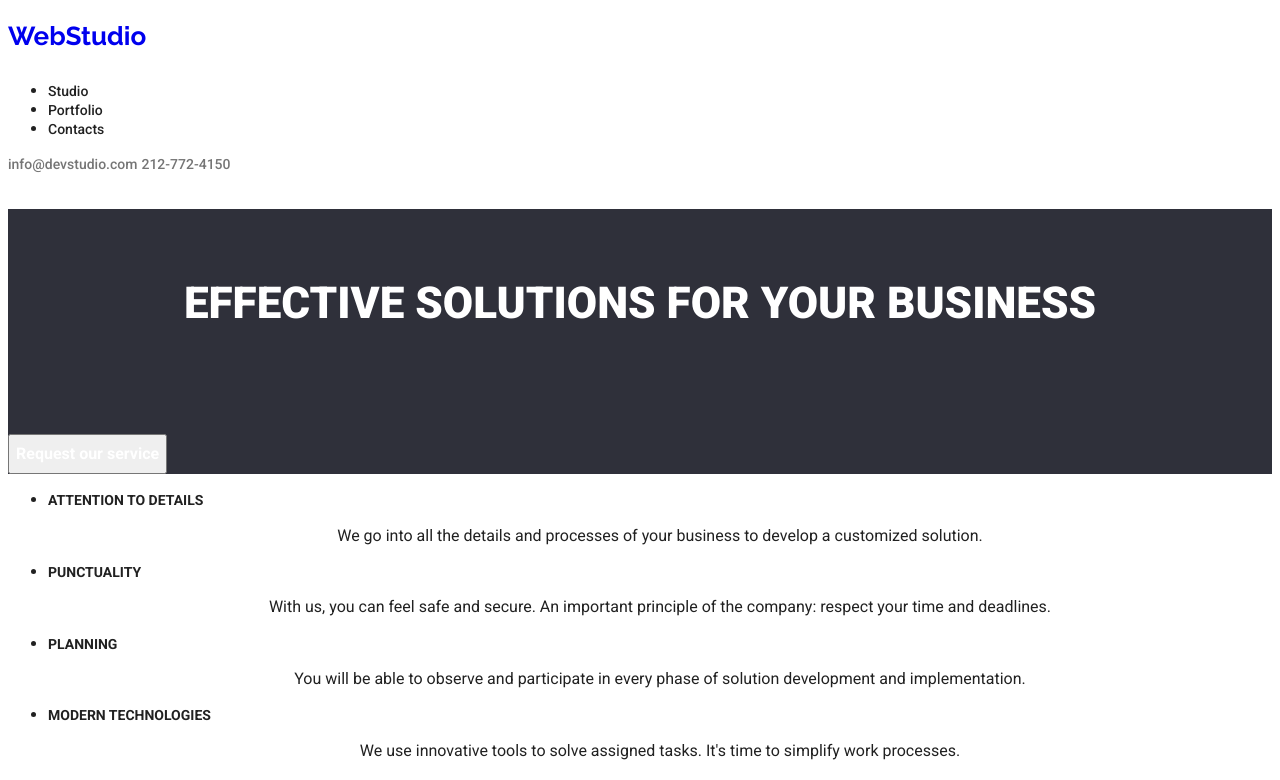
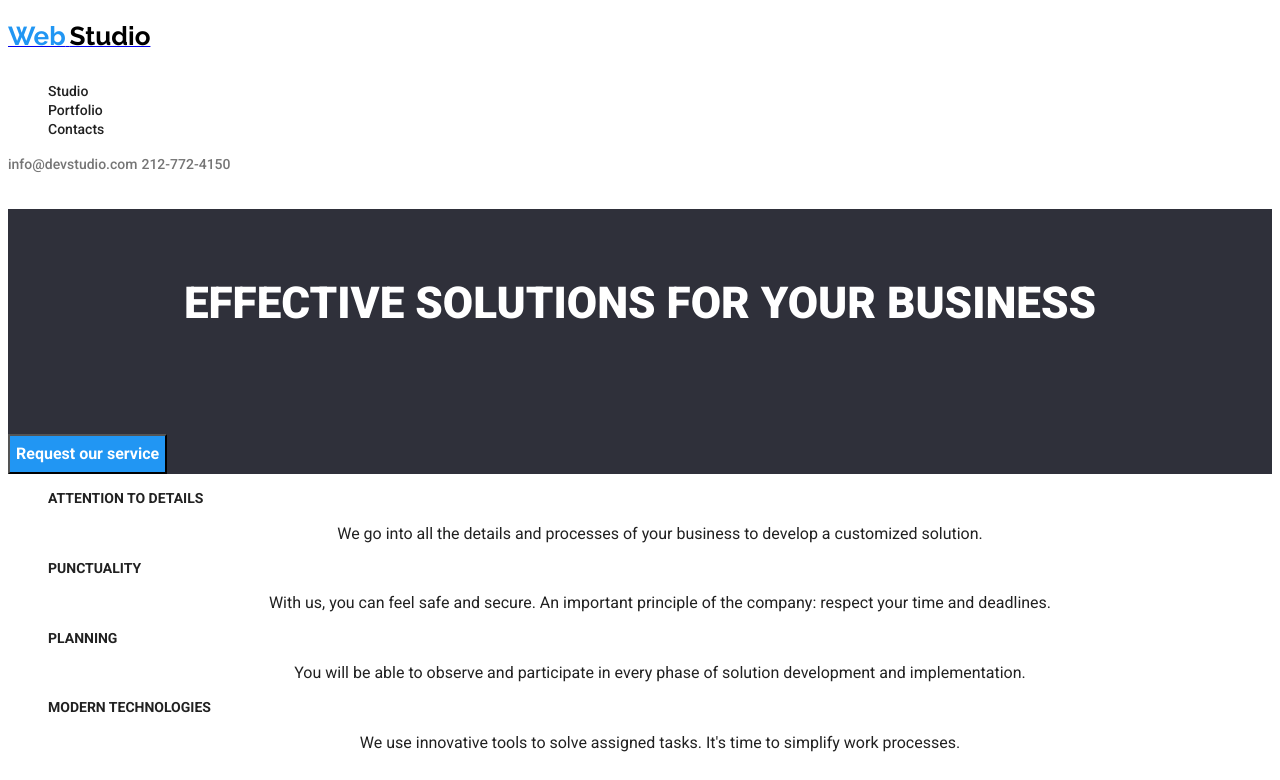
Before and after one commit to Madadrg/goit-markup-hw-02, a plain HTML site: page index.html in a window 1280 px wide. Shown: the top 780 px of the page. Drawn offline with Linux system fonts and the light colour scheme.

Commit message:
Modified after Victor reviewed homework

```diff
--- a/css/style.css
+++ b/css/style.css
@@ -1,6 +1,14 @@
 body {
     color:#212121;
     font-family: Roboto, sans-serif;
+}
+
+.current{
+    color: var(#2196F3);
+}
+
+ul {
+    list-style-type: none;
 }
 
 .solutions-for-business {
@@ -8,6 +16,7 @@ body {
 }
 
 .solutions-for-business button {
+    background-color:#2196F3;
     color: #FFFFFF;
     font-family: inherit;
     font-weight: 700;
@@ -20,7 +29,7 @@ body {
 .solutions-for-business button:hover,
 .solutions-for-business button:focus {
     cursor: pointer;
-    background-color:#2196F3;
+    background-color:#1c8fee;
     text-shadow: 0px 4px 4px 0px #00000026;
 }
 
@@ -84,7 +93,6 @@ p {
     font-size: 16px;
     line-height: 1.85;
     letter-spacing: 3%;
-    text-align: center;
 }
 
 .projects .types-of-projects button:hover,
@@ -172,9 +180,8 @@ color:#2196F3;
 color:#2196F3;
 }
 
-.logo {
-    color:linear-gradient(0deg, #2196F3, #2196F3),
-    linear-gradient(0deg, #FFFFFF, #FFFFFF);
+.Web {
+    color: #2196f3;
     font-family: Raleway;
     font-weight: 700;
     font-size: 26px;
@@ -182,3 +189,32 @@ color:#2196F3;
     letter-spacing: 3%;
     text-decoration: none;
 }
+
+.Studio {
+    color:#FFFFFF;
+    font-family: Raleway;
+    font-weight: 700;
+    font-size: 26px;
+    line-height: 2.18;
+    letter-spacing: 3%;
+    text-decoration: none;
+}
+.Web-header {
+    color:#2196f3;
+    font-family: Raleway;
+    font-weight: 700;
+    font-size: 26px;
+    line-height: 2.18;
+    letter-spacing: 3%;
+    text-decoration: none;
+}
+
+.Studio-header {
+    color:#000000 ;
+    font-family: Raleway;
+    font-weight: 700;
+    font-size: 26px;
+    line-height: 2.18;
+    letter-spacing: 3%;
+    text-decoration: none;
+}
--- a/index.html
+++ b/index.html
@@ -16,13 +16,17 @@
    <body>
      <header class="global-header">
         <a href="./logo.html"
-         target="_blank" class="logo">WebStudio</a>
+    target="_blank">
+
+    <span class="Web-header">Web</span>
+    <span class="Studio-header">Studio</span>
+    </a>
 
     <nav class="main-navigation">
         <ul>
-            <li><a href="index.html">Studio</a></li>
-            <li><a href="portfolio.html">Portfolio</a></li>
-            <li><a href="#">Contacts</a></li>
+            <li><a href="index.html" class="nav-link current">Studio</a></li>
+            <li><a href="portfolio.html" class="nav-link">Portfolio</a></li>
+            <li><a href="#" class= "nav-link">Contacts</a></li>
         </ul>
     </nav>
  </header>
@@ -106,7 +110,11 @@
   <footer class="address">
 
     <a href="./logo.html"
-    target="_blank" class="logo">WebStudio</a>
+    target="_blank">
+
+    <span class="Web">Web</span>
+    <span class="Studio">Studio</span>
+    </a>
 
     <address class="address-footer">Park Ave, NY 10065, USA</address>
     <address class="contacts-footer">
```
Also changed, not shown: portfolio.html (+16 -8 lines).
